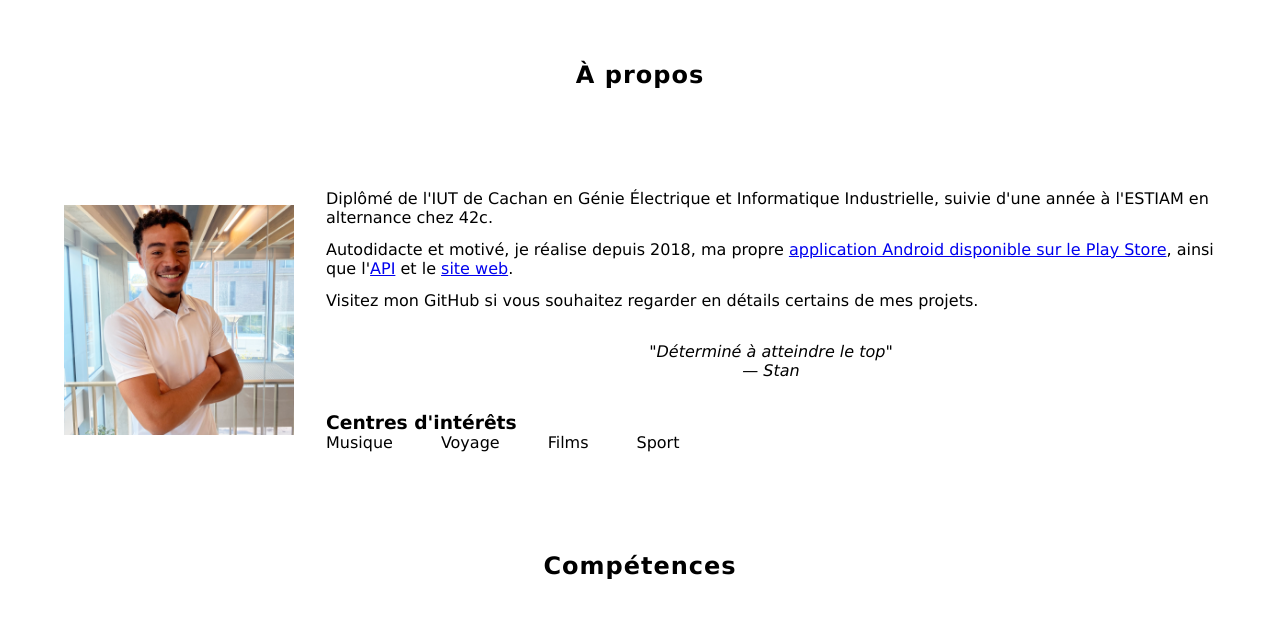
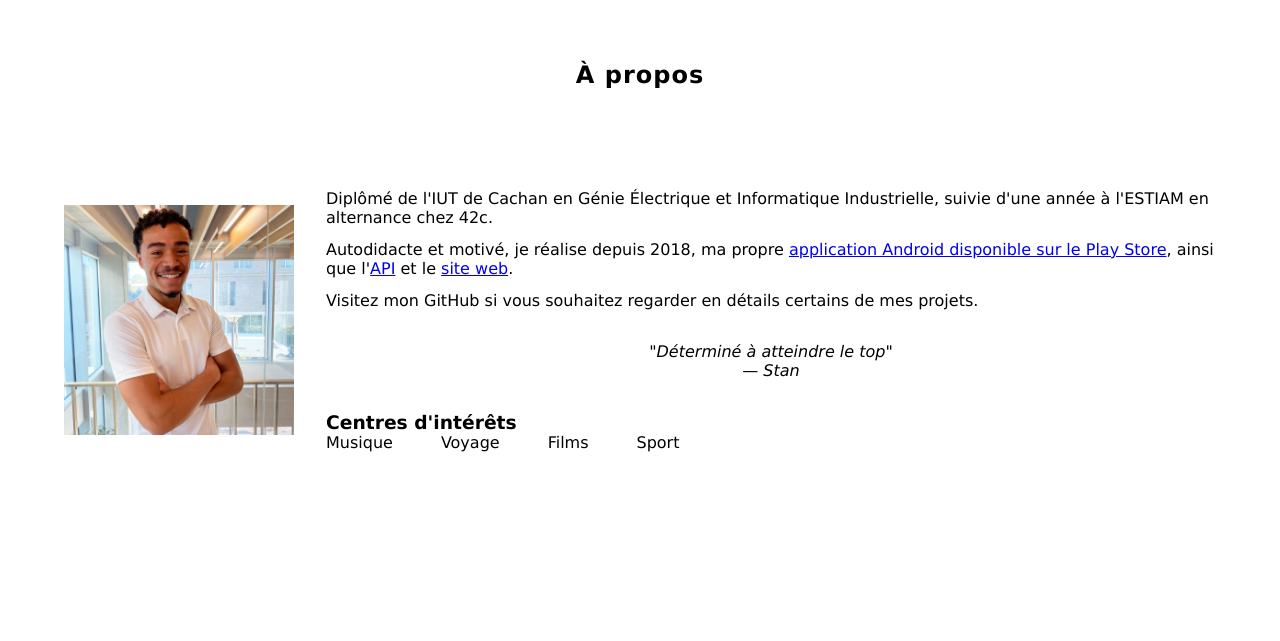
Before and after one commit to stantanasi/stantanasi.github.io, a React (Create React App) app: page / in a window 1280 px wide. Shown: the part 839-1480 px from the top of the page. Built offline with nearby package versions, Linux system fonts and the light colour scheme; no server answers.

Commit message:
Update margin and padding

```diff
--- a/src/components/common/section.style.ts
+++ b/src/components/common/section.style.ts
@@ -1,13 +1,12 @@
 import styled from 'styled-components';
 
 export const SectionWrapper = styled.section`
-  margin-bottom: 100px;
   scroll-margin-top: 100px;
-  padding: 0 5%;
+  padding: 100px 5% 100px;
 `;
 
 export const SectionHeader = styled.h2`
-  margin: 100px auto;
+  margin: 0 auto 100px;
   font-size: 1.5rem;
   font-weight: 900;
   text-align: center;
```
